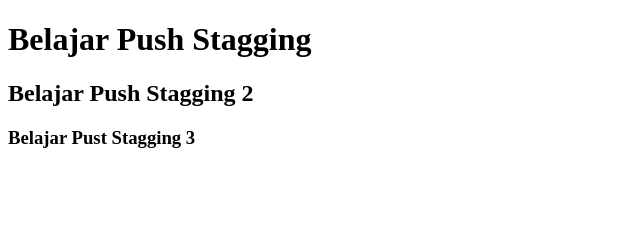
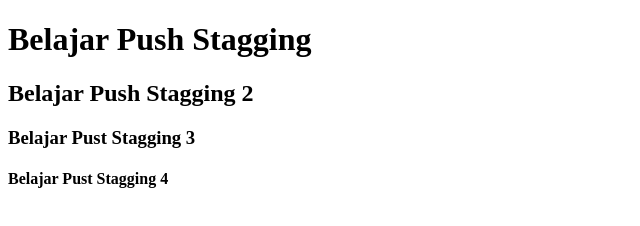
Before and after one commit to daridimas/belajar-niomic, a plain HTML site: page header.html in a window 1280 px wide. Shown: the whole page, without its empty margins (0-640 px from the left). Drawn offline with Linux system fonts and the light colour scheme.

Commit message:
Add Element H4

```diff
--- a/header.html
+++ b/header.html
@@ -8,5 +8,6 @@
     <h1>Belajar Push Stagging</h1>
     <h2>Belajar Push Stagging 2 </h2>
     <h3>Belajar Pust Stagging 3 </h3>
+    <h4>Belajar Pust Stagging 4 </h4>
   </body>
 </html>
```
